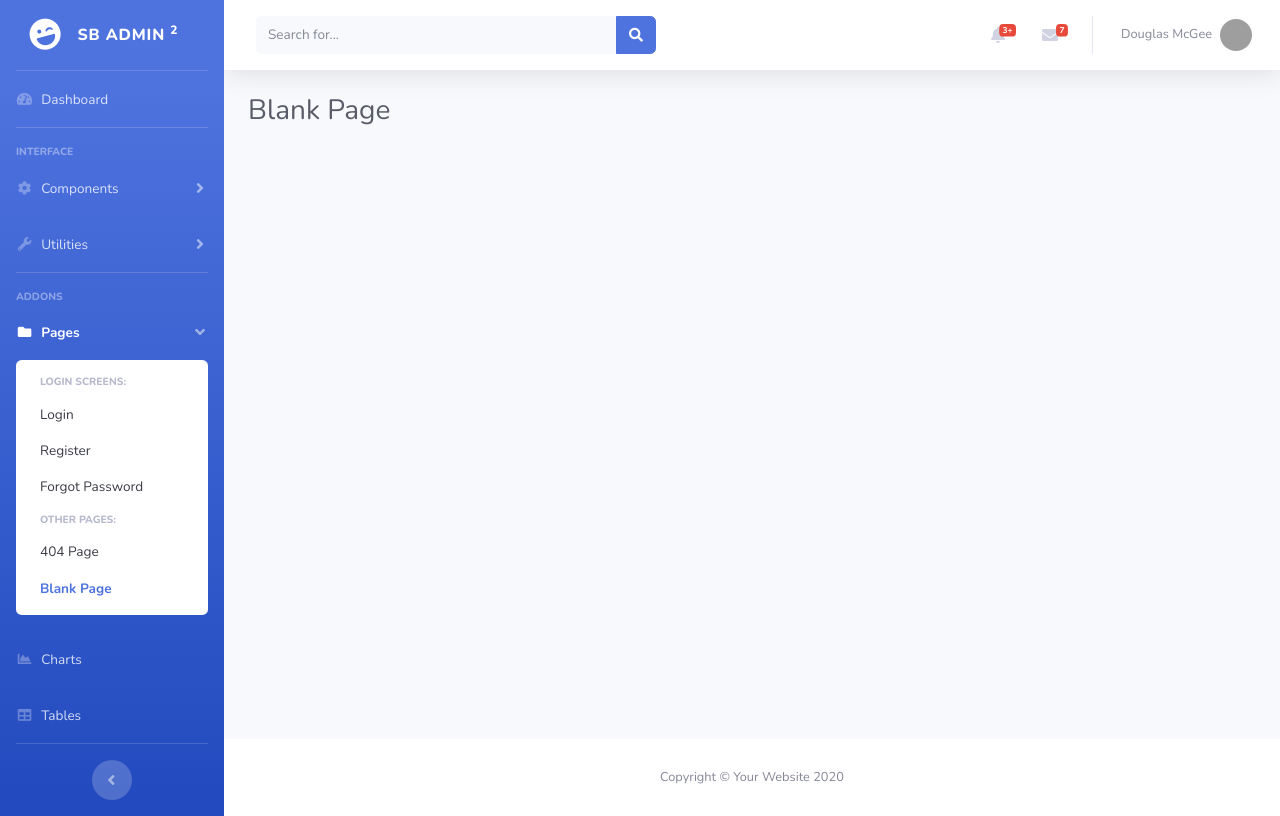
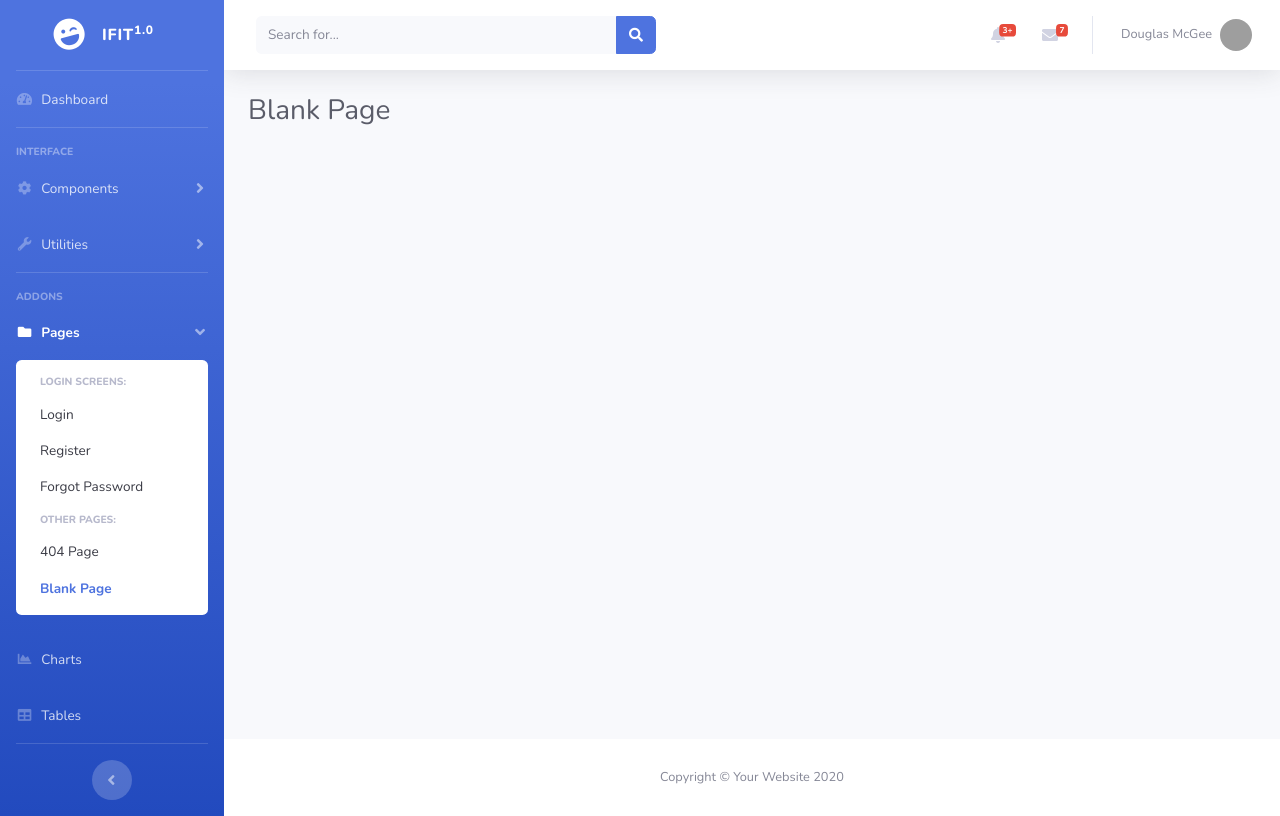
Before and after one commit to JoannesbergCosta/IFIT, a Django app: page / in a window 1280 px wide. Run offline with Django 5.2, Linux system fonts and the light colour scheme; some libraries are stand-ins or nearby versions; grey boxes are pictures that could not be loaded.

Commit message:
ajustando o settings.py

```diff
--- a/paginas/templates/index.html
+++ b/paginas/templates/index.html
@@ -37,7 +37,7 @@
                 <div class="sidebar-brand-icon rotate-n-15">
                     <i class="fas fa-laugh-wink"></i>
                 </div>
-                <div class="sidebar-brand-text mx-3">SB Admin <sup>2</sup></div>
+                <div class="sidebar-brand-text mx-3">IFIT<sup>1.0</sup></div>
             </a>
 
             <!-- Divider -->
```
